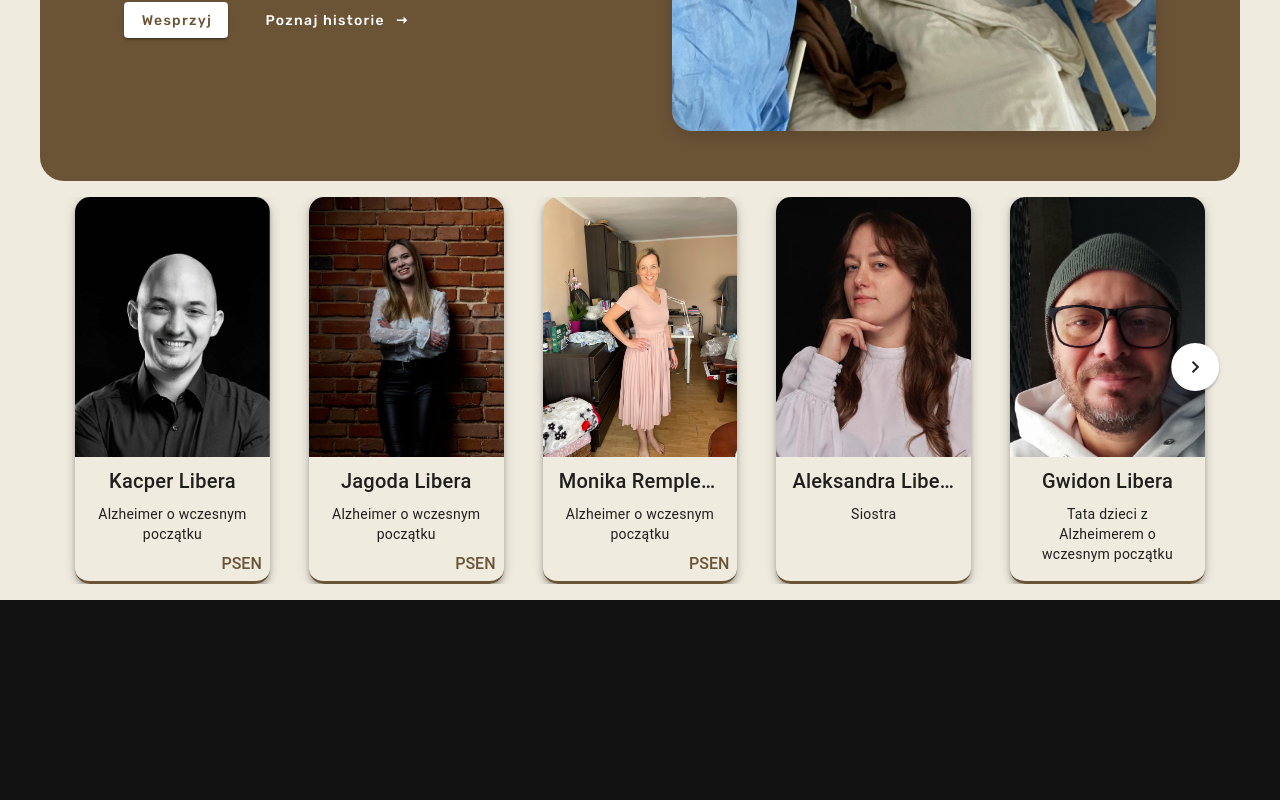
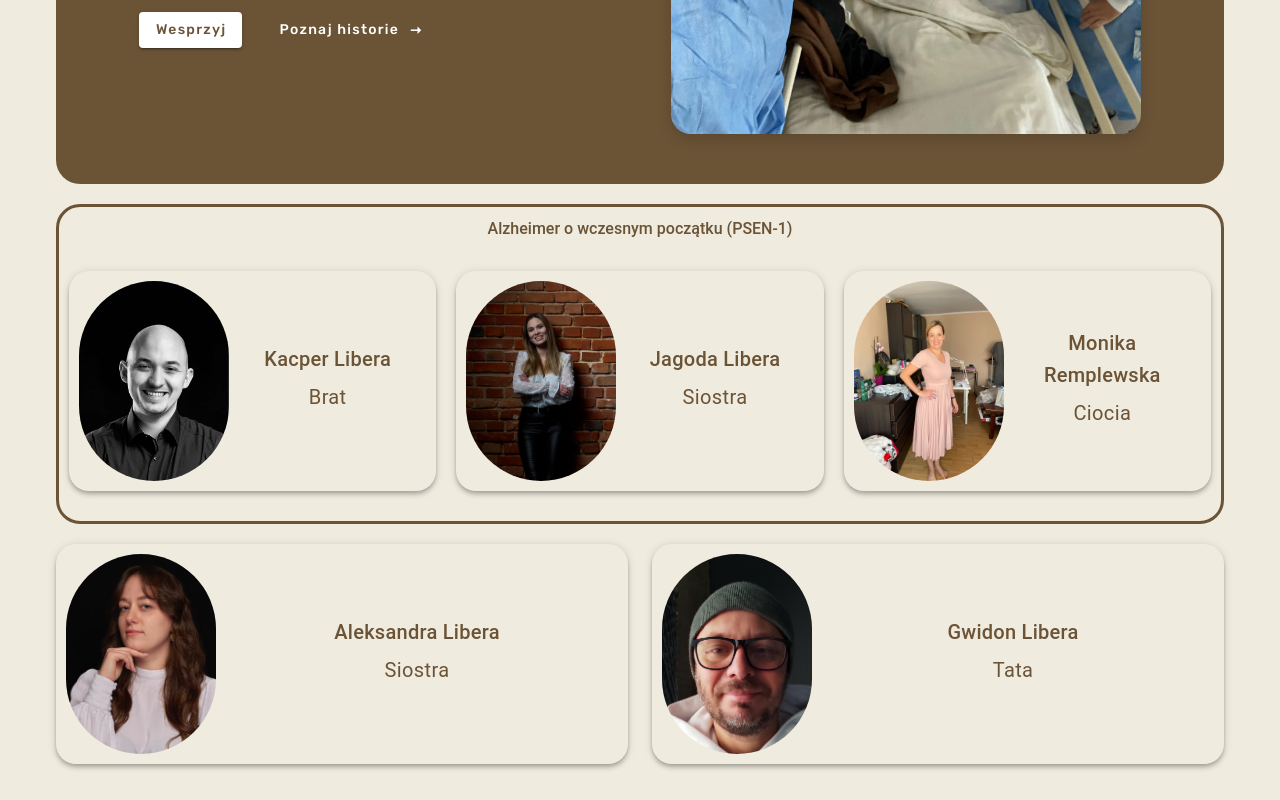
Before and after one commit to PatrykJarzynka/Memory, a Vue app: page / in a window 1280 px wide. Shown: the part 422-1222 px from the top of the page. Before the commit the page ends 1022 px from the top, so only its background shows below. Built offline with nearby package versions, Linux system fonts and the light colour scheme; a small style sheet from the web is missing; a web font is replaced by a local one.

Commit message:
Implemented family section for all resolutions

```diff
--- a/src/components/FamilyMemberCard.vue
+++ b/src/components/FamilyMemberCard.vue
@@ -1,4 +1,6 @@
 <script setup lang="ts">
+  import type { VImg } from "vuetify/components"
+
   interface Props {
     member: FamilyMember;
   }
@@ -9,47 +11,67 @@
 <template>
 
   <v-card
-    elevation="5"
+    elevation="4"
     class="family-member-card"
   >
 
     <v-img
-      position="top"
       class="card-image"
       :src="member.imageUrl"
       cover
     />
 
-    <v-card-title>{{ member.name }} </v-card-title>
+    <div class="flex-1-0-0">
+      <v-card-title class="title">{{ member.name }} </v-card-title>
 
-    <v-card-text>{{ member.description }}</v-card-text>
-
-    <span
-      v-if="member.psen"
-      class="indicator"
-    >
-      PSEN
-    </span>
+      <v-card-text class="description">{{ member.description }}</v-card-text>
+    </div>
 
   </v-card>
 </template>
 
 <style scoped lang="scss">
   .family-member-card {
-    border-radius: 15px;
+    display: flex;
+    align-items: center;
+    background-color: transparent;
+    padding: 10px;
     height: 100%;
-    position: relative;
-    background-color: transparent;
-    border-bottom: 3px solid rgb(var(--v-theme-primary));
-    text-align: center;
+    border-radius: 20px;
   }
 
-  .indicator {
-    position: absolute;
-    right: 8px;
-    bottom: 5px;
-    color: rgb(var(--v-theme-primary));
-    font-weight: 500;
+  .title {
+    color:rgb(var(--v-theme-primary));
+    text-align: center;
+    font-size: 1.25rem;
+    white-space: normal;
+
+    @media only screen and (960px > width > 600px) {
+      font-size: 1.25rem;
+    }
+  }
+
+  .description {
+    display: flex;
+    align-items: center;
+    text-align: center;
+    font-size: 1.25rem;
+    justify-content: center;
+    color:rgb(var(--v-theme-primary));
+  }
+
+  .card-image {
+    width: 150px;
+    border-radius: 150px;
+    flex: initial;
+
+    @media only screen and (960px > width > 600px) {
+      width: 130px;
+    }
+
+    @media only screen and (width < 600px) {
+      width: 110px;
+    }
   }
 
 </style>
--- a/src/components/Hero.vue
+++ b/src/components/Hero.vue
@@ -16,7 +16,7 @@
 </script>
 
 <template>
-  <v-container class="hero-container">
+  <div class="hero-container">
     <v-row
       no-gutters
       class="hero-content"
@@ -54,7 +54,7 @@
         <v-img src="/images/hero-img.jfif" class="hero-image" cover/>
       </v-col>
     </v-row>
-  </v-container>
+  </div>
 </template>
 
 <style scoped lang="scss">
@@ -65,10 +65,6 @@
   border-radius: 24px;
   padding: 50px 20px;
   margin-top: 20px;
-
-  @media only screen and (width > 1280px) {
-    max-width: 1500px;
-  }
 }
 
 .hero-content {
--- a/src/pages/index.vue
+++ b/src/pages/index.vue
@@ -1,22 +1,45 @@
 <template>
+  <v-container class="main-container">
+    <Hero/>
 
-  <Hero/>
+    <div class="psen-members-container">
+      <p>Alzheimer o wczesnym początku (PSEN-1)</p>
 
-  <v-container class="test-container">
-    <v-row no-gutters class="family-container">
+      <v-row
+        class="family-section"
+        no-gutters
+      >
+        <v-col
+          v-for="(member, index) in familyMembers.slice(0,3)"
+          :key="member.name"
+          cols="12"
+          :sm="index === 2 ? 8 : 6"
+          lg="4"
+          class="family-col--psen"
+        >
+          <div style="padding: 10px; height: 100%">
+            <FamilyMemberCard
+              :member="member"
+            />
+          </div>
+
+        </v-col>
+      </v-row>
+    </div>
+
+    <v-row class="family-section">
       <v-col
-        v-for="member in familyMembers"
+        v-for="member in familyMembers.slice(3,5)"
         :key="member.name"
-        cols="4"
-        md="3"
-        lg="2"
+        class="family-col--psen"
+        cols="12"
+        sm="6"
+        md="6"
       >
         <FamilyMemberCard
           :member="member"
         />
       </v-col>
-
-      <v-btn class="scroll-button" icon="mdi-chevron-right"/>
     </v-row>
   </v-container>
 
@@ -27,19 +50,19 @@
   const familyMembers: FamilyMember[] = [
     {
       name: "Kacper Libera",
-      description: "Alzheimer o wczesnym początku",
+      description: "Brat",
       psen: true,
       imageUrl: "/images/kacper2.JPG",
     },
     {
       name: "Jagoda Libera",
-      description: "Alzheimer o wczesnym początku",
+      description: "Siostra",
       psen: true,
       imageUrl: "/images/jagoda2.JPG",
     },
     {
       name: "Monika Remplewska",
-      description: "Alzheimer o wczesnym początku",
+      description: "Ciocia",
       psen: true,
       imageUrl: "/images/monika.jpeg",
     },
@@ -51,7 +74,7 @@
     },
     {
       name: "Gwidon Libera",
-      description: "Tata dzieci z Alzheimerem o wczesnym początku",
+      description: "Tata",
       psen: false,
       imageUrl: "/images/gwidon2.JPG",
     },
@@ -61,26 +84,51 @@
 </script>
 
 <style lang="scss" scoped>
-.test-container {
+.main-container {
   @media only screen and (width > 1280px) {
     max-width: 1500px;
   }
 }
 
-.family-container {
-  width: 100%;
-  justify-content: space-evenly;
-  flex-wrap: nowrap;
-  overflow: auto;
-  column-gap: 20px;
-  position: relative;
+.psen-members-container {
+  margin-top: 20px;
+  padding-top: 10px;
+  border-radius: 24px;
+  text-align: center;
+  color: rgb(var(--v-theme-primary));
+  font-weight: 500;
+  border: 3px solid rgb(var(--v-theme-primary));
 }
 
-.scroll-button {
+.family-section {
+  justify-content: center;
+  padding-block: 20px;
+}
+
+.test {
+  justify-content: center;
+}
+
+.family-col {
+  row-gap: 20px;
+
+  &--psen {
+    @extend .family-col;
+    position: relative;
+  }
+
+  &--no-psen {
+    @extend .family-col;
+    justify-content: space-evenly;
+  }
+}
+
+.indicator {
   position: absolute;
-  right: 0;
-  top:50%;
-  transform: translate(-10%,-100%);
+  right:10px;
+  top: 10px;
+  color: rgb(var(--v-theme-primary));
+  font-weight: 500;
 }
 
 </style>
```
